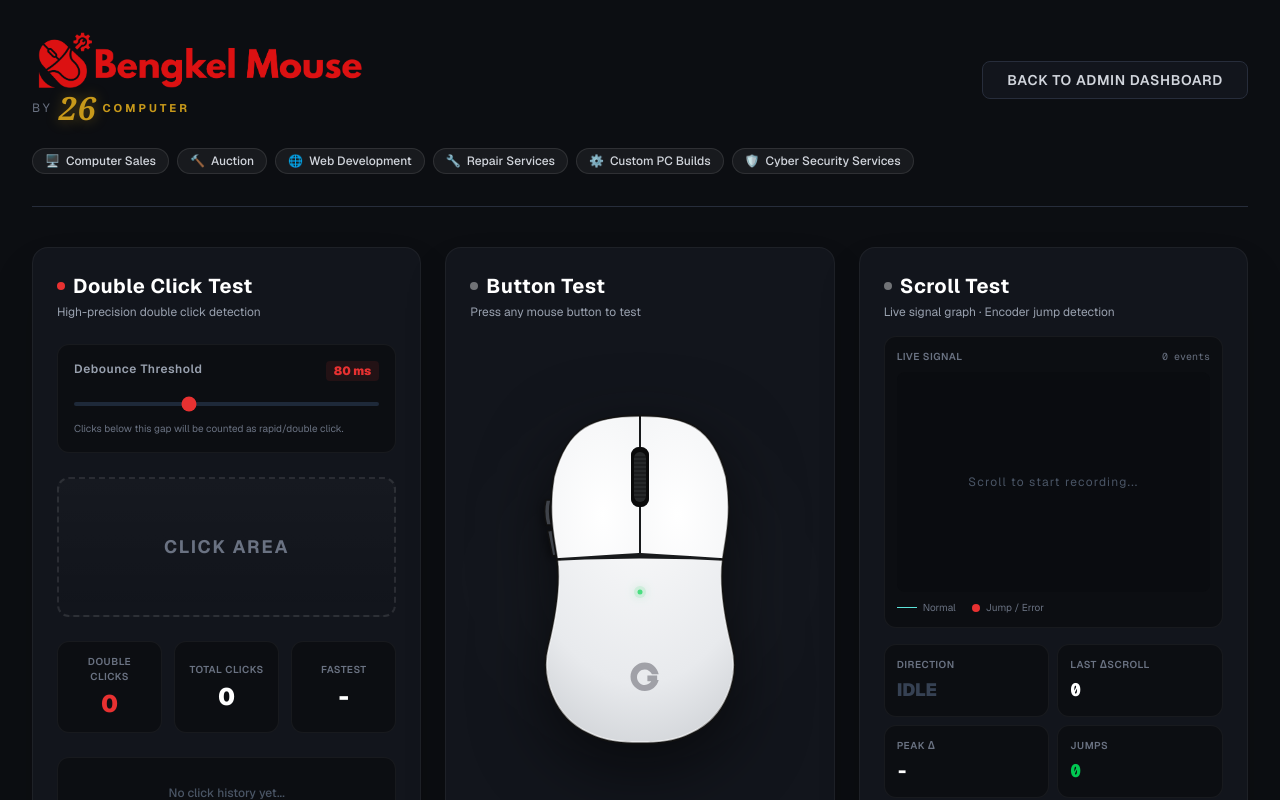
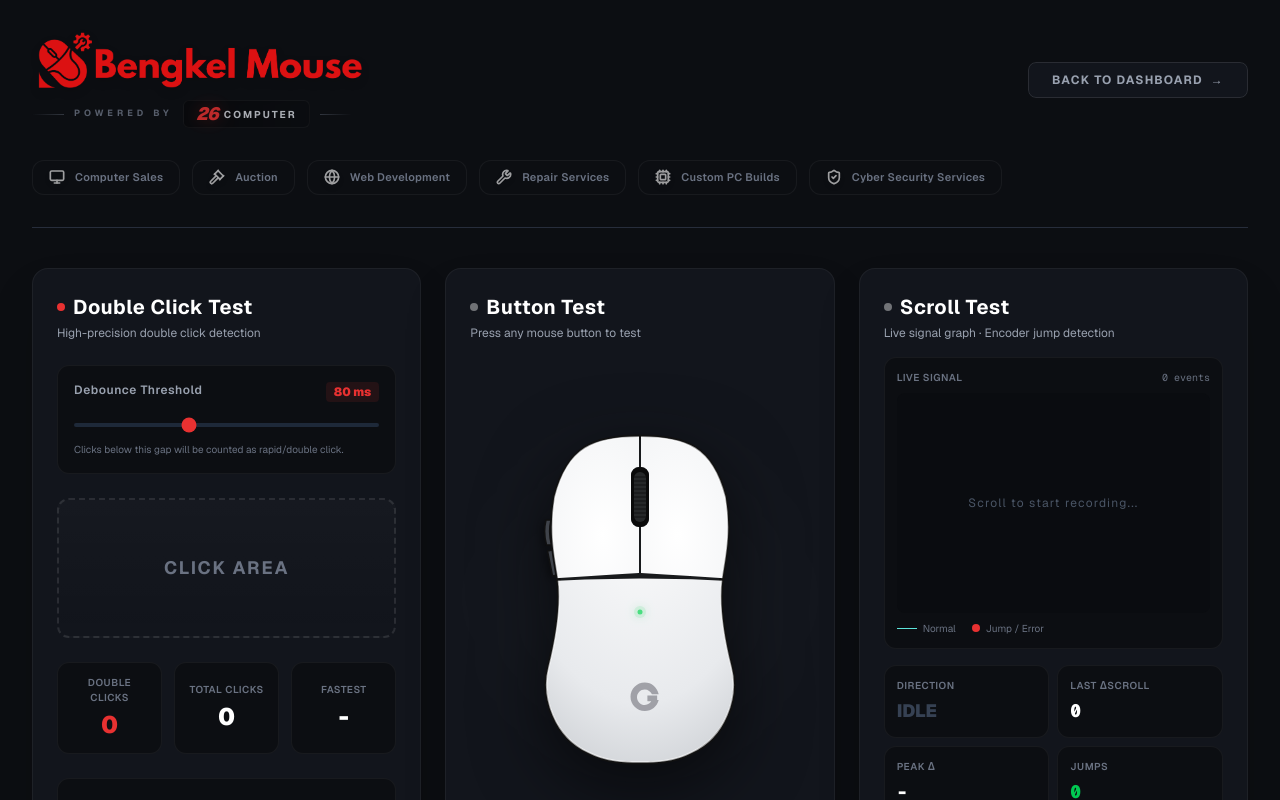
Before and after one commit to NathanChandra202/Web-Admin, a Next.js app: page /tester in a window 1280 px wide. Shown: the top 800 px of the page. Built offline with nearby package versions, Linux system fonts and the light colour scheme.

Commit message:
Revsi 8/27/2026

```diff
--- a/app/tester/page.tsx
+++ b/app/tester/page.tsx
@@ -9,13 +9,15 @@
   description: 'Test your gaming mouse for double clicking (chattering), button functionality, and scroll wheel issues.',
 };
 
+import { Monitor, Gavel, Globe, Wrench, Cpu, ShieldCheck } from 'lucide-react';
+
 const SERVICES = [
-  { icon: '🖥️', name: 'Computer Sales' },
-  { icon: '🔨', name: 'Auction' },
-  { icon: '🌐', name: 'Web Development' },
-  { icon: '🔧', name: 'Repair Services' },
-  { icon: '⚙️', name: 'Custom PC Builds' },
-  { icon: '🛡️', name: 'Cyber Security Services' },
+  { icon: <Monitor size={16} strokeWidth={2.5} />, name: 'Computer Sales' },
+  { icon: <Gavel size={16} strokeWidth={2.5} />, name: 'Auction' },
+  { icon: <Globe size={16} strokeWidth={2.5} />, name: 'Web Development' },
+  { icon: <Wrench size={16} strokeWidth={2.5} />, name: 'Repair Services' },
+  { icon: <Cpu size={16} strokeWidth={2.5} />, name: 'Custom PC Builds' },
+  { icon: <ShieldCheck size={16} strokeWidth={2.5} />, name: 'Cyber Security Services' },
 ];
 
 export default function TesterPage() {
@@ -24,47 +26,54 @@
       <div className="max-w-[1400px] mx-auto">
         <header className="mb-10 border-b border-[#272d3b] pb-8">
           {/* Top row: title + back button */}
-          <div className="flex flex-col md:flex-row items-center justify-between mb-5">
-            <div className="text-center md:text-left">
-              <h1 className="flex justify-center md:justify-start items-center mb-1">
-                <img src="/logo-bengkel-mouse.png" alt="Bengkel Mouse Logo" className="h-12 md:h-14 w-auto object-contain" />
+          <div className="flex flex-col md:flex-row items-center justify-between mb-8">
+            <div className="text-center md:text-left flex flex-col items-center md:items-start gap-3">
+              <h1 className="flex justify-center md:justify-start items-center">
+                <img src="/logo-bengkel-mouse.png" alt="Bengkel Mouse Logo" className="h-12 md:h-14 w-auto object-contain drop-shadow-lg" />
               </h1>
-              <p className="flex items-center gap-1.5 text-gray-500 mb-1">
-                <span className="text-xs tracking-[3px] uppercase">by</span>
-                <span
-                  style={{
-                    fontFamily: 'Georgia, "Times New Roman", serif',
-                    fontStyle: 'italic',
-                    fontWeight: 900,
-                    color: '#C8991A',
-                    fontSize: '2rem',
-                    lineHeight: 1,
-                    letterSpacing: '1px',
-                    textShadow: '0 0 14px rgba(200,153,26,0.45)',
-                  }}
-                >
-                  26
-                </span>
-                <span style={{ color: '#C8991A', letterSpacing: '3px', fontSize: '0.7rem', fontWeight: 700, textTransform: 'uppercase' }}>Computer</span>
-              </p>
+
+              {/* Modern "by 26 Computer" badge */}
+              <div className="flex items-center gap-2.5 opacity-80 hover:opacity-100 transition-opacity">
+                <div className="h-[1px] w-8 bg-gradient-to-r from-transparent to-gray-500/50 hidden md:block"></div>
+                <span className="text-[9px] tracking-[4px] uppercase text-gray-500 font-bold">Powered By</span>
+                <div className="flex items-center gap-1.5 px-3 py-1 bg-gradient-to-r from-black/40 to-black/10 rounded-md border border-white/5 shadow-inner">
+                  <span className="text-[#e83131] font-black italic text-lg leading-none tracking-tighter drop-shadow-[0_0_8px_rgba(232,49,49,0.3)]">26</span>
+                  <span className="text-gray-300 font-bold text-[10px] tracking-[0.2em] uppercase">Computer</span>
+                </div>
+                <div className="h-[1px] w-8 bg-gradient-to-l from-transparent to-gray-500/50 hidden md:block"></div>
+              </div>
             </div>
+
             <a
               href="/dashboard"
-              className="mt-4 md:mt-0 px-6 py-2 bg-[#12151c] border border-[#272d3b] rounded-lg text-sm font-semibold uppercase tracking-wider text-gray-300 hover:text-white hover:border-[#e83131] transition-colors"
+              className="group relative mt-6 md:mt-0 px-6 py-2.5 bg-[#12151c] rounded-lg text-xs font-bold uppercase tracking-widest text-gray-400 overflow-hidden transition-all hover:text-white"
             >
-              Back to Admin Dashboard
+              <div className="absolute inset-0 border border-white/10 rounded-lg group-hover:border-[#e83131]/50 transition-colors duration-300"></div>
+              <div className="absolute inset-0 bg-gradient-to-r from-[#e83131]/0 via-[#e83131]/10 to-[#e83131]/0 opacity-0 group-hover:opacity-100 transition-opacity duration-500"></div>
+              <span className="relative z-10 flex items-center gap-2">
+                Back to Dashboard
+                <span className="group-hover:translate-x-1 transition-transform duration-300">→</span>
+              </span>
             </a>
           </div>
+
           {/* Services chips */}
-          <div className="flex flex-wrap gap-2 justify-center md:justify-start">
+          <div className="flex flex-wrap gap-3 justify-center md:justify-start">
             {SERVICES.map((s) => (
-              <span
+              <div
                 key={s.name}
-                className="inline-flex items-center gap-1.5 px-3 py-1 rounded-full text-xs font-medium text-gray-300 bg-white/5 border border-white/10 hover:border-[#e83131]/40 hover:text-white transition-colors"
+                className="group relative px-4 py-2 rounded-xl bg-[#0c0e12] border border-white/5 cursor-default transition-all duration-300 ease-out hover:-translate-y-1 hover:border-white/15 hover:shadow-[0_8px_20px_-6px_rgba(0,0,0,0.8)]"
               >
-                <span>{s.icon}</span>
-                <span>{s.name}</span>
-              </span>
+                <div className="absolute inset-0 rounded-xl bg-gradient-to-br from-white/[0.02] to-transparent opacity-0 group-hover:opacity-100 transition-opacity duration-300"></div>
+                <div className="relative flex items-center gap-2.5">
+                  <span className="text-[14px] grayscale opacity-60 group-hover:grayscale-0 group-hover:opacity-100 group-hover:scale-110 transition-all duration-300 origin-center drop-shadow-md">
+                    {s.icon}
+                  </span>
+                  <span className="text-[11px] font-semibold tracking-wide text-gray-500 group-hover:text-gray-200 transition-colors duration-300">
+                    {s.name}
+                  </span>
+                </div>
+              </div>
             ))}
           </div>
         </header>
--- a/package.json
+++ b/package.json
@@ -10,6 +10,7 @@
   },
   "dependencies": {
     "gsap": "^3.15.0",
+    "lucide-react": "^1.34.0",
     "motion": "^12.43.0",
     "next": "16.2.12",
     "react": "19.2.4",
```
Also changed, not shown: 1 other file (tests, documents, lock files or other folders).
